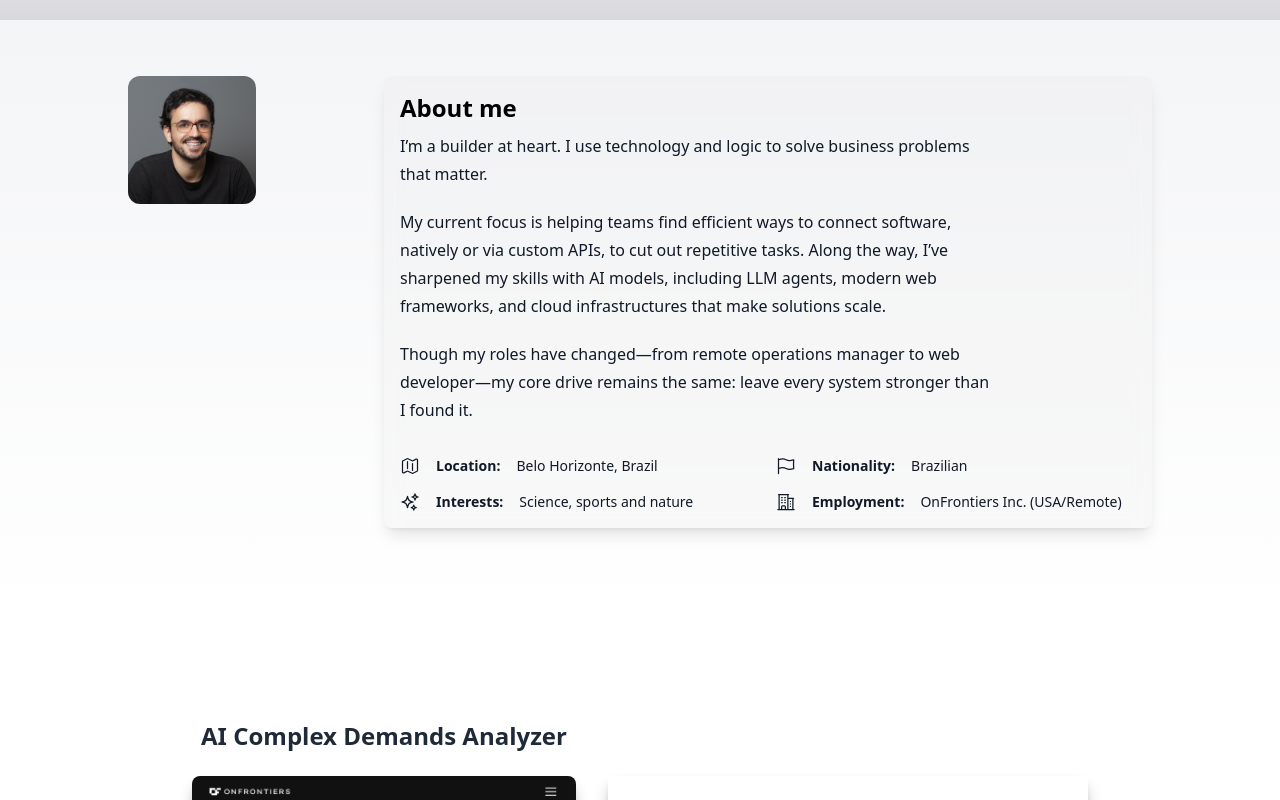
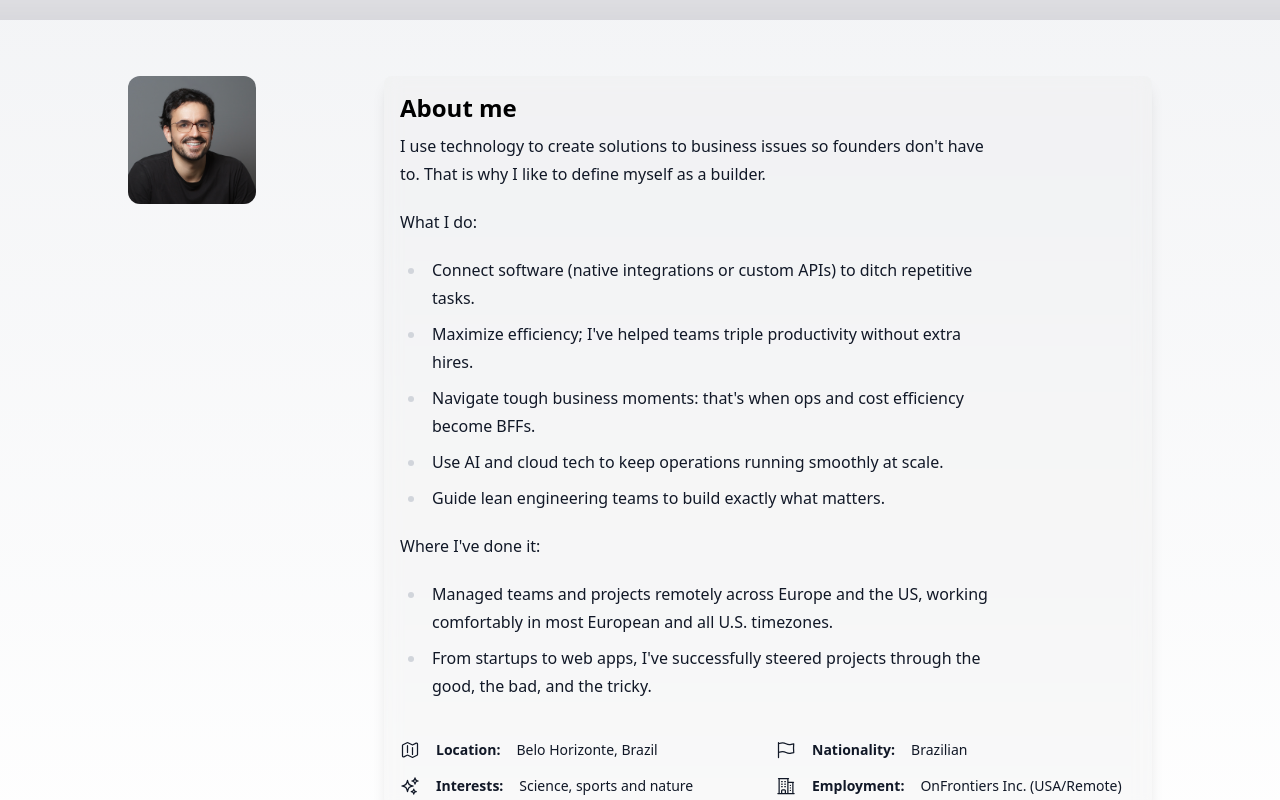
Before and after one commit to borgesenioc/react-resume-enio, a Next.js app: page / in a window 1280 px wide. Shown: the part 820-1620 px from the top of the page. Built offline with nearby package versions, Linux system fonts and the light colour scheme.

Commit message:
Adjust About Me section

```diff
--- a/src/data/data.tsx
+++ b/src/data/data.tsx
@@ -85,16 +85,28 @@ export const aboutData: About = {
   profileImageSrc: profilepic,
   description: (
     <>
-      <p>I’m a builder at heart. I use technology and logic to solve business problems that matter.</p>
       <p>
-        My current focus is helping teams find efficient ways to connect software, natively or via custom APIs, to cut
-        out repetitive tasks. Along the way, I’ve sharpened my skills with AI models, including LLM agents, modern web
-        frameworks, and cloud infrastructures that make solutions scale.
+        I use technology to create solutions to business issues so founders don't have to. That is why I like to define
+        myself as a builder.
       </p>
-      <p>
-        Though my roles have changed—from remote operations manager to web developer—my core drive remains the same:
-        leave every system stronger than I found it.
-      </p>
+      <p>What I do:</p>
+      <ul>
+        <li>Connect software (native integrations or custom APIs) to ditch repetitive tasks.</li>
+        <li>Maximize efficiency; I've helped teams triple productivity without extra hires.</li>
+        <li>Navigate tough business moments: that's when ops and cost efficiency become BFFs.</li>
+        <li>Use AI and cloud tech to keep operations running smoothly at scale.</li>
+        <li>Guide lean engineering teams to build exactly what matters.</li>
+      </ul>
+      <p>Where I've done it:</p>
+      <ul>
+        <li>
+          Managed teams and projects remotely across Europe and the US, working comfortably in most European and all
+          U.S. timezones.
+        </li>
+        <li>
+          From startups to web apps, I've successfully steered projects through the good, the bad, and the tricky.
+        </li>
+      </ul>
     </>
   ),
   aboutItems: [
@@ -281,7 +293,7 @@ export const testimonial: TestimonialSection = {
 
 export const contact: ContactSection = {
   headerText: 'Get in touch.',
-  description: "I'll reply as soon as a I can.",
+  description: "I'll reply.",
   items: [
     {
       type: ContactType.Email,
```
